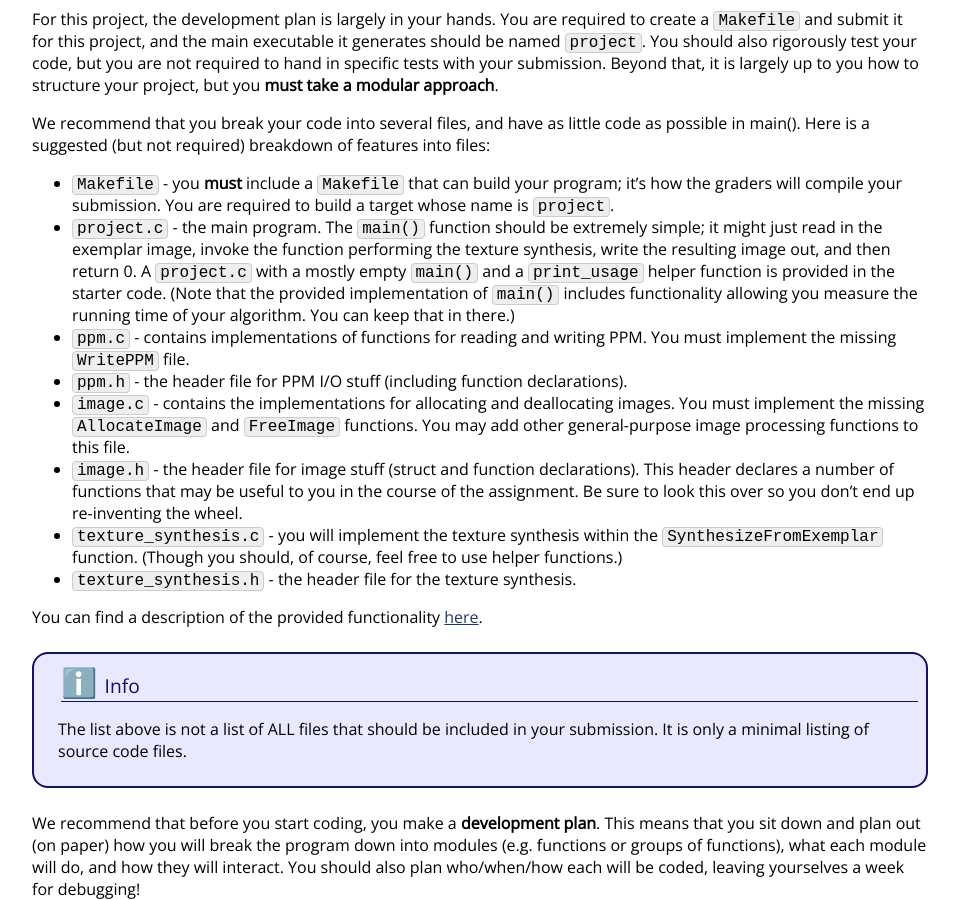
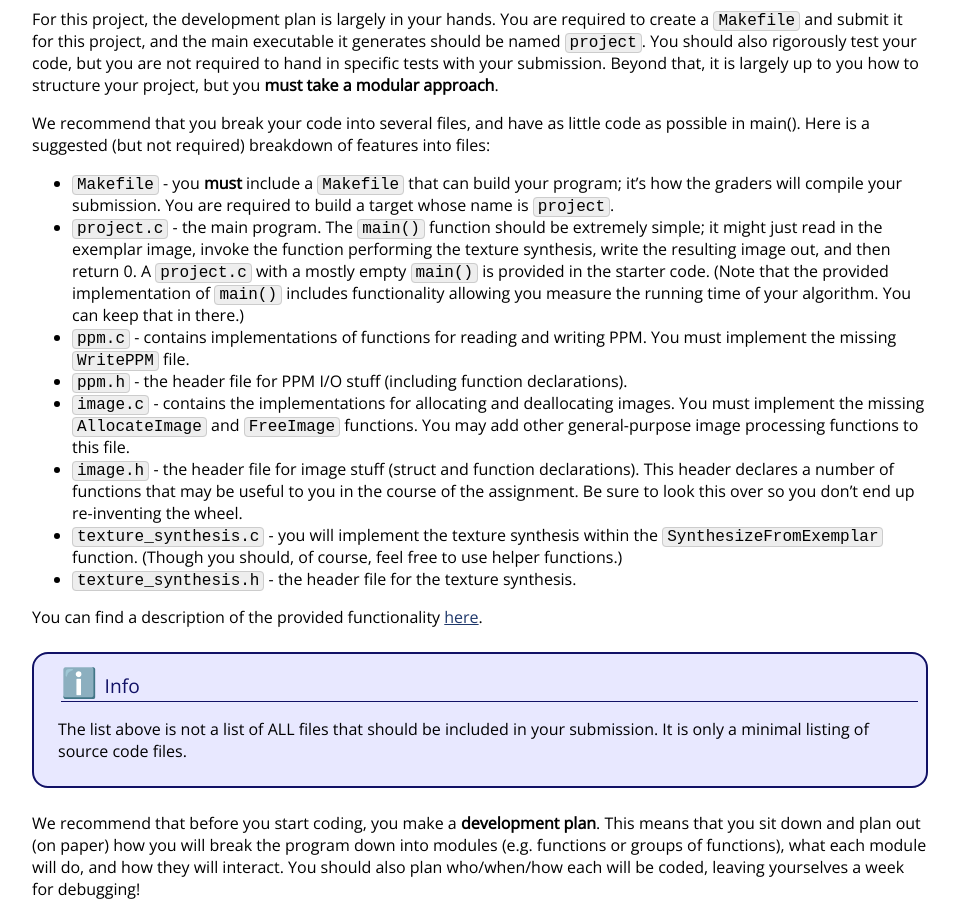
Before and after one commit to jhu-ip/cs220-s22, a Jekyll site: the page built from assign/midterm.md, in a window 1280 px wide and 900 px high, scrolled down 5562 px. Shown: the whole window, without its empty margins (160-1119 px from the left). Built offline with Jekyll 4.4.1, drawn with Linux system fonts in a browser that asks for light colours; some web fonts are replaced.

Commit message:
Update midterm.md

```diff
--- a/assign/midterm.md
+++ b/assign/midterm.md
@@ -159,7 +159,7 @@ For this project, the development plan is largely in your hands. You are require
 We recommend that you break your code into several files, and have as little code as possible in main(). Here is a suggested (but not required) breakdown of features into files:
 
 - `Makefile` -  you **must** include a `Makefile` that can build your program; it's how the graders will compile your submission. You are required to build a target whose name is `project`.
-- `project.c` - the main program. The `main()` function should be extremely simple; it might just read in the exemplar image, invoke the function performing the texture synthesis, write the resulting image out, and then return 0. A `project.c` with a mostly empty `main()` and a `print_usage` helper function is provided in the starter code. (Note that the provided implementation of `main()` includes functionality allowing you measure the running time of your algorithm. You can keep that in there.)
+- `project.c` - the main program. The `main()` function should be extremely simple; it might just read in the exemplar image, invoke the function performing the texture synthesis, write the resulting image out, and then return 0. A `project.c` with a mostly empty `main()` is provided in the starter code. (Note that the provided implementation of `main()` includes functionality allowing you measure the running time of your algorithm. You can keep that in there.)
 - `ppm.c` - contains implementations of functions for reading and writing PPM. You must implement the missing `WritePPM` file.
 - `ppm.h` - the header file for PPM I/O stuff (including function declarations).
 - `image.c` - contains the implementations for allocating and deallocating images. You must implement the missing `AllocateImage` and `FreeImage` functions. You may add other general-purpose image processing functions to this file.
```
